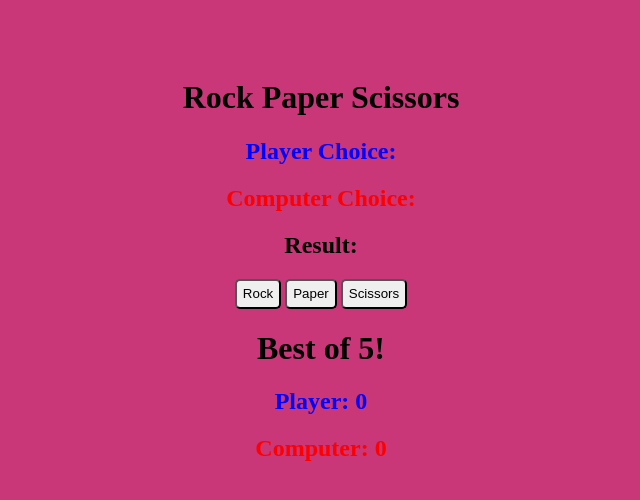
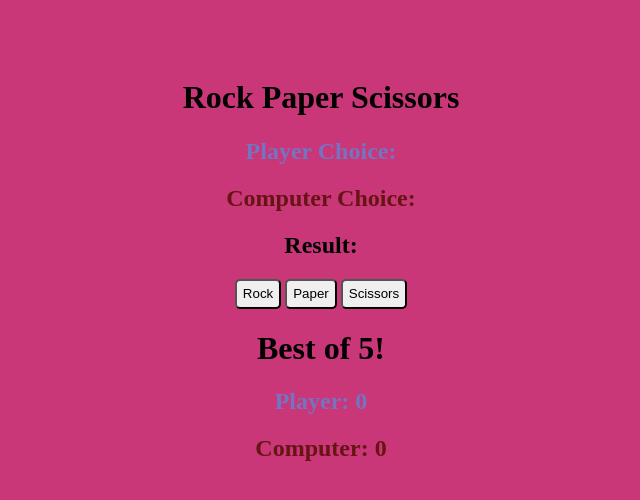
Before and after one commit to AlexPeti/RPS, a plain HTML site: page index.html in a window 1280 px wide. Shown: the whole page, without its empty margins (319-959 px from the left). Drawn offline with Linux system fonts and the light colour scheme.

Commit message:
Project is 99% done, some JS polishing to do and finalizing the style

```diff
--- a/index.html
+++ b/index.html
@@ -13,8 +13,8 @@
     </div>
 
     <div class="choices">
-        <h2 style="color:blue">Player Choice: <span id="player-choice"></span></h2>
-        <h2 style="color:red">Computer Choice: <span id="computer-choice"></span></h2>
+        <h2 style="color:rgb(116, 116, 194)">Player Choice: <span id="player-choice"></span></h2>
+        <h2 style="color:rgb(102, 20, 20)">Computer Choice: <span id="computer-choice"></span></h2>
         <h2 class="result-class">Result: <span id="result"></span></h2>
     </div>
 
@@ -25,8 +25,8 @@
     </div>
 
     <div class="tally"><h1>Best of 5!</h1>
-        <h2 style="color:blue" id="player-tally">Player: <span id="player-tally-display">0</span></h2>
-        <h2 style="color:red" id="pc-tally">Computer: <span id="pc-tally-display"></span>0</h2>
+        <h2 style="color:rgb(116, 116, 194)" id="player-tally">Player: <span id="player-tally-display">0</span></h2>
+        <h2 style="color:rgb(102, 20, 20)" id="pc-tally">Computer: <span id="pc-tally-display"></span>0</h2>
     </div>
 
 
--- a/main.js
+++ b/main.js
@@ -98,6 +98,7 @@ else if (computerTallyDisplay == 5) {
 
 function restartGame() {
     if (playerTallyDisplay >= 5 || computerTallyDisplay >= 5) {
+
         playerTallyDisplay = 0
         computerTallyDisplay = 0
         alert("Try again?")
```
